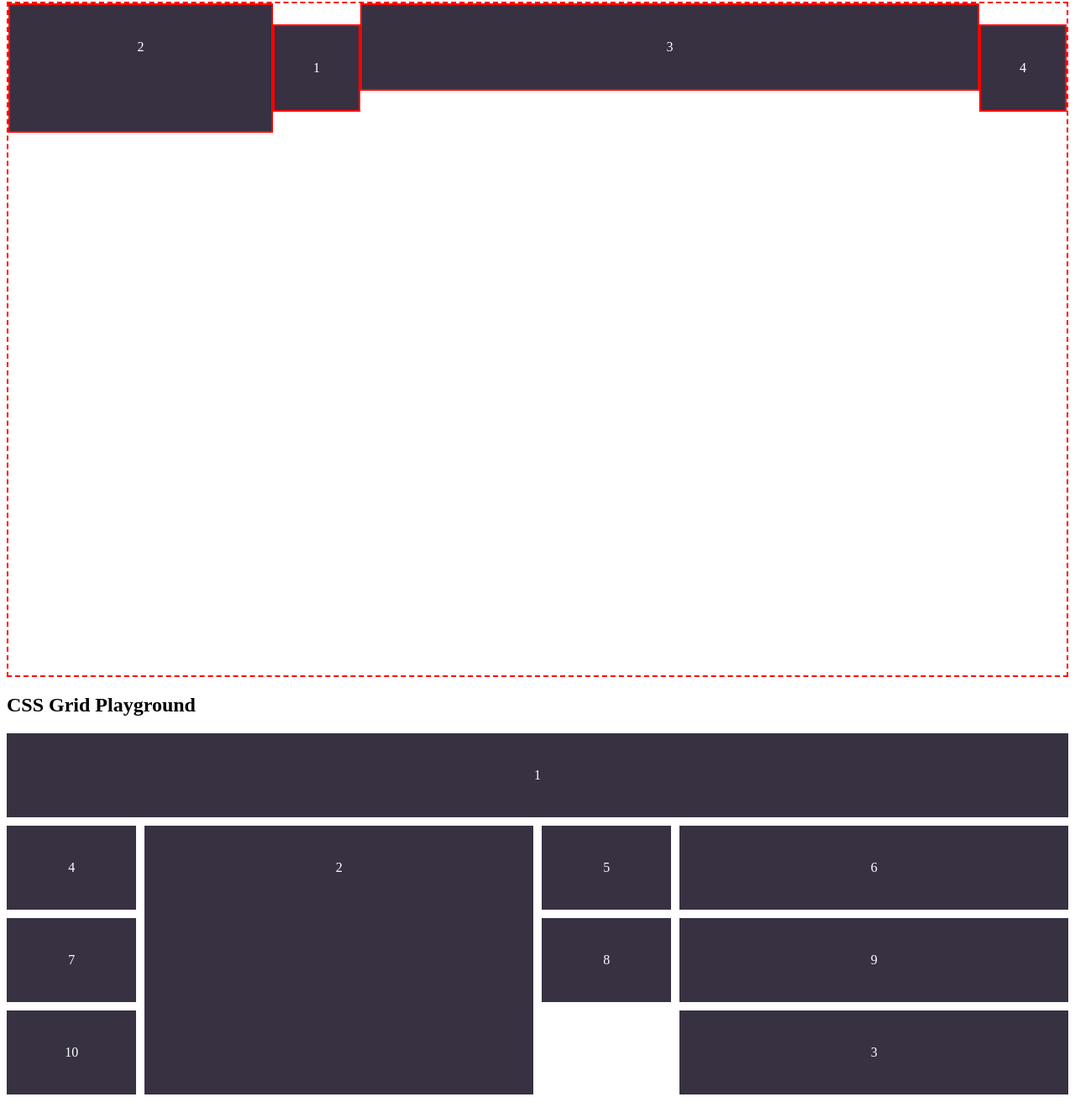
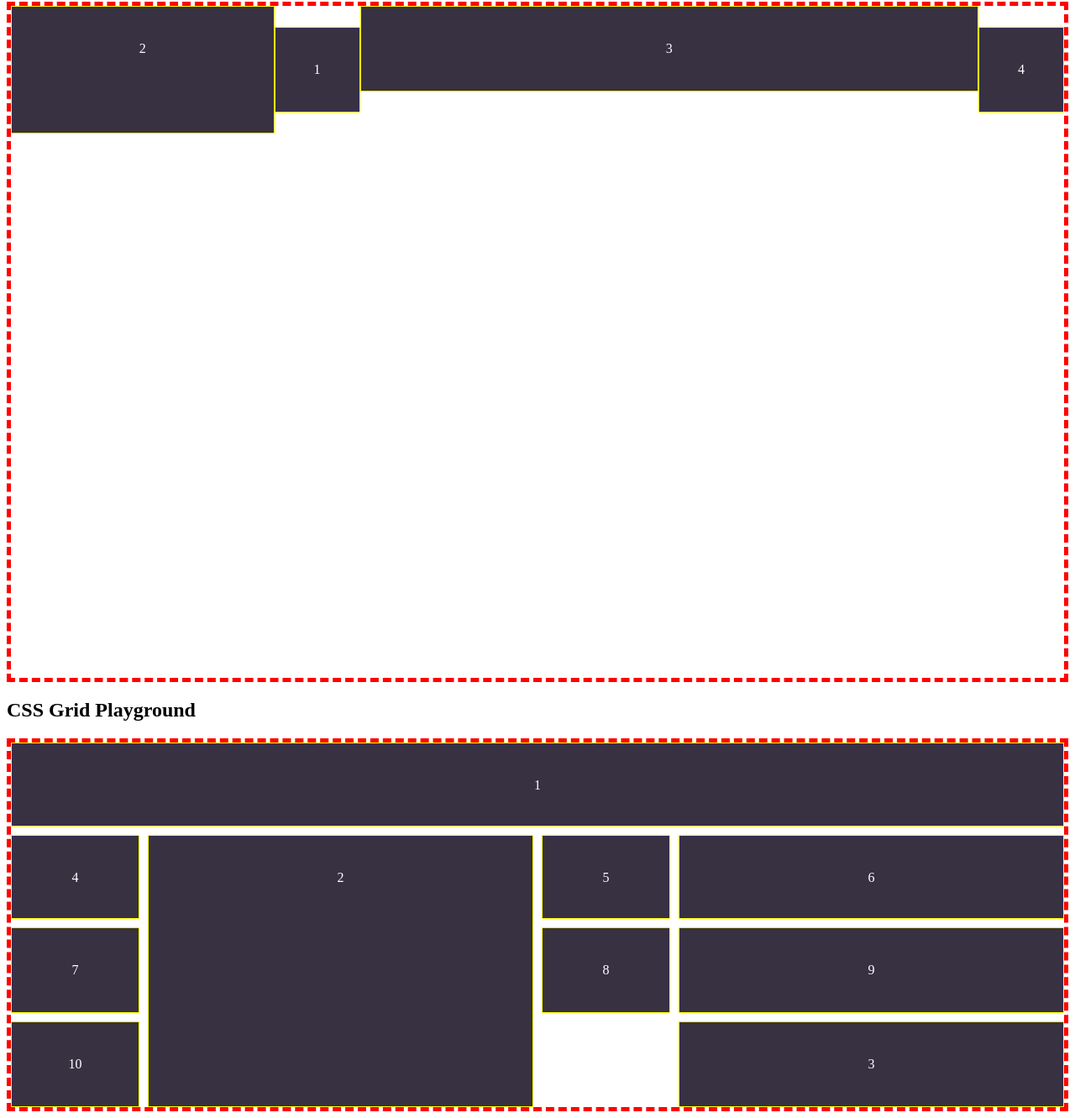
Before and after one commit to csdorman/LUT-ModernCSS, a plain HTML site: page index.html in a window 1280 px wide. Shown: the part 65-1396 px from the top of the page at 84% size. Drawn offline with Linux system fonts and the light colour scheme.

Commit message:
Finished CSS Variables

```diff
--- a/style.scss
+++ b/style.scss
@@ -1,10 +1,25 @@
+/*
+CSS Variables
+
+Variables can be defined to a selector or to root.
+If defined to a selector, they are scoped to stay "within" that selector.
+If defined within root, they can be defined globally.
+ */
+
+:root {
+  --box-color: #373142;
+  --text-color: #FFF;
+  --box-border: solid 1px yellow;
+  --section-border: dashed 5px red;
+}
+
 /*
 Flexbox is flexible container system that allows items (children) to be placed within it.
 It is NOT a rigid grid system (like Bootstrap).
 To make a grid (or more rigid layout), use CSS Grid
  */
 .flexcontainer {
-  border: dashed 2px red;
+  border: var(--section-border);
   height: 100vh;
   display: flex; /* Creates container with flex children */
   justify-content: space-between; /*Evenly distributes space between elements (not on end) */
@@ -12,13 +27,13 @@ To make a grid (or more rigid layout), use CSS Grid
   align-items: center; /* Uses the cross axis. Can use flex-start and flex-end as well. */
   align-content: space-between; /* Takes effect with smaller screen sizes */
   > div {
-    background: #373142;
-    color: #FFF;
+    background: var(--box-color);
+    color: var(--text-color);
     width: 100px;
     height: 100px;
     text-align: center;
     line-height: 100px;
-    border: solid 2px red;
+    border: var(--box-border);
     &:nth-child(2) {
       height: 150px;
       order: -1;
@@ -42,9 +57,11 @@ To make a grid (or more rigid layout), use CSS Grid
   display: grid;
   grid: 100px 100px / repeat(2, 1fr 3fr);
   grid-gap: 10px;
+  border: var(--section-border);
   > div {
-    background: #373142;
-    color: #FFF;
+    border: var(--box-border);
+    background: var(--box-color);
+    color: var(--text-color);
     text-align: center;
     line-height: 100px;
     &:nth-child(1) { // target the first child
```
Also changed, not shown: style.css, 1 other file.
